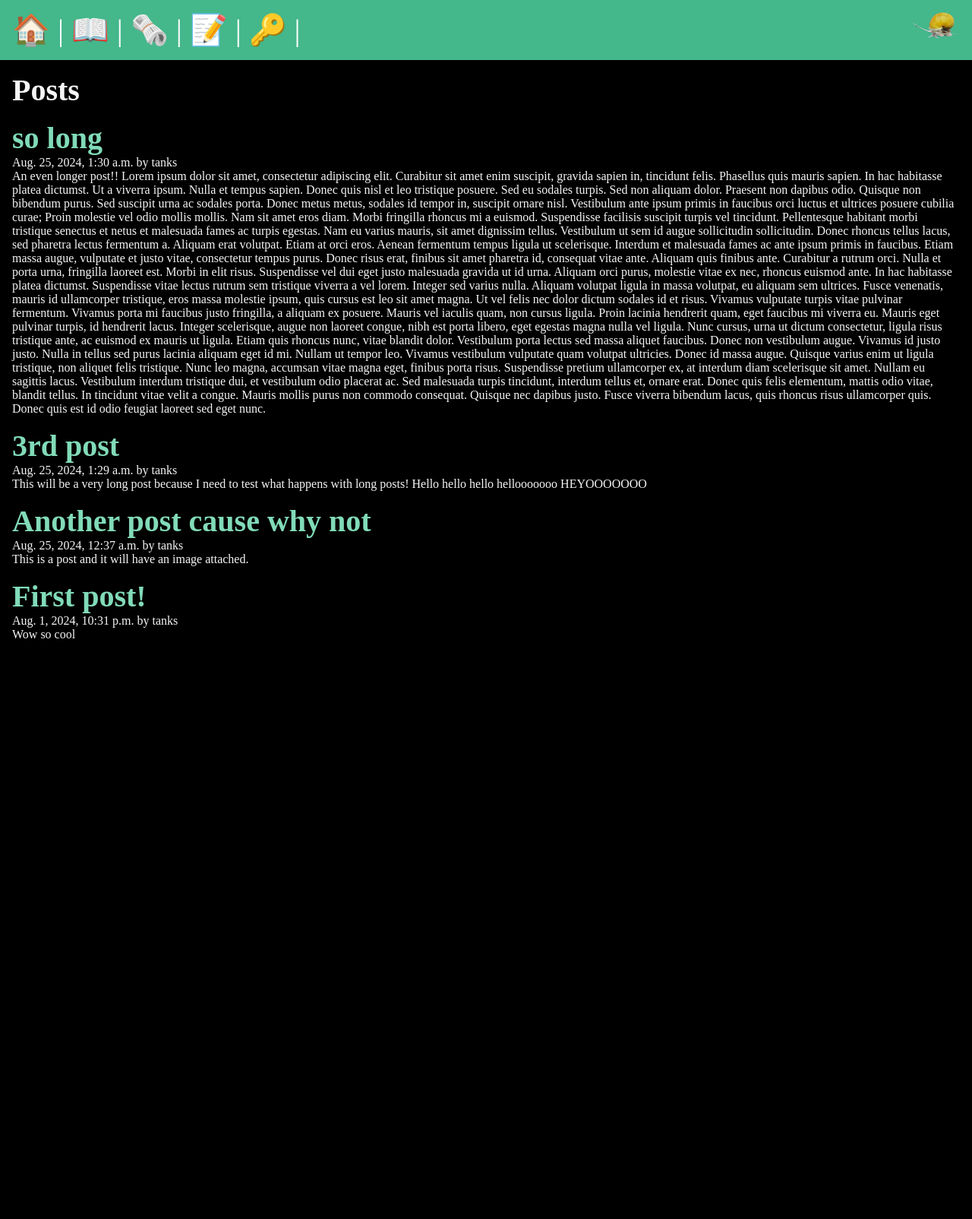
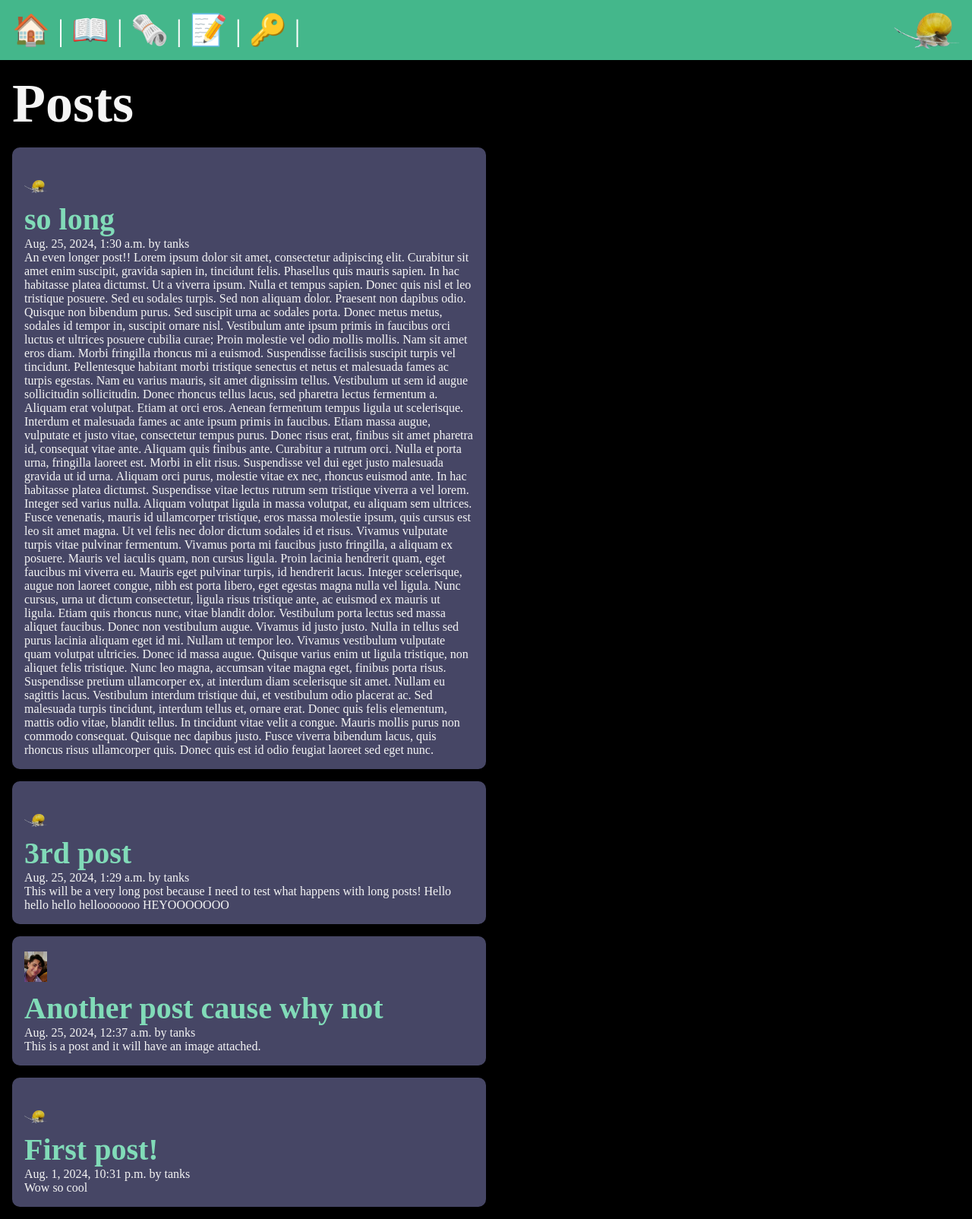
Before and after one commit to tanksbuddy/blog, a Django app: page /posts/ in a window 1280 px wide. Shown: the whole page at 76% size. Before the commit the page ends 840 px from the top, so only its background shows below. Run offline with Django 5.2, Linux system fonts and the light colour scheme; data comes from the database, SQL or seed files in the repository; both versions use the stored data as it was after the commit.

Commit message:
Post list css + thumbnails

```diff
--- a/blog/posts/templates/posts/posts_list.html
+++ b/blog/posts/templates/posts/posts_list.html
@@ -10,7 +10,12 @@
 
         {% for post in posts %}
 
-            <article class = "post">
+            <article class="post">
+                <img
+                class="post_thumbnail"
+                src="{{ post.banner.url }}"
+                alt="{{ post.title }}"
+                />
                 <h2>
                     <a href="{% url 'posts:page' slug=post.slug %}">
                     {{ post.title }}
--- a/blog/static/css/style.css
+++ b/blog/static/css/style.css
@@ -19,7 +19,7 @@ body {
 }
 
 .topnav img {
-    width: 5%;
+    width: 7%;
     height: auto;
     float: right;
 }
@@ -34,7 +34,6 @@ section {
     gap: 1rem;
 }
 
-h1,
 h2 {
     font-size: 2.5rem;
 }
@@ -113,3 +112,16 @@ a:hover {
 .logout-button:hover {
     opacity: .85;
 }
+
+.post {
+    border-radius: 10px 10px;
+    background: rgb(70, 70, 101);
+    padding: 16px;
+    width: 50%;
+    height: auto;
+}
+
+.post_thumbnail {
+    width:5%;
+    height:auto;
+}
```
Also changed, not shown: blog/db.sqlite3, blog/media/snail.jpg (added).
